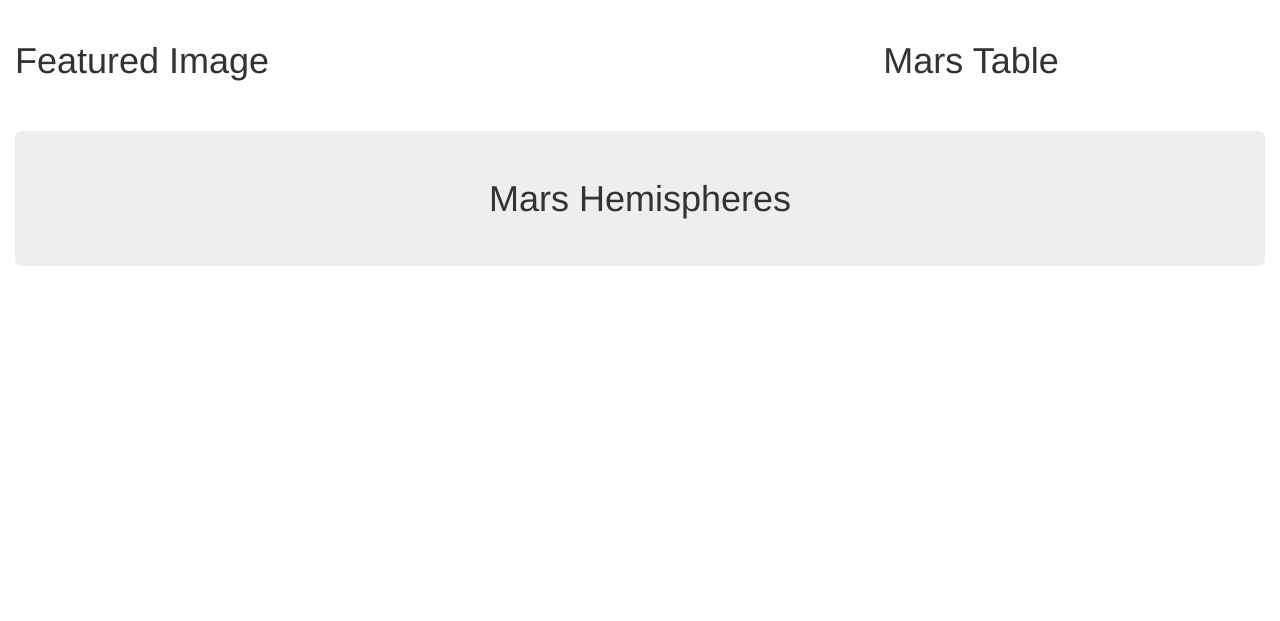
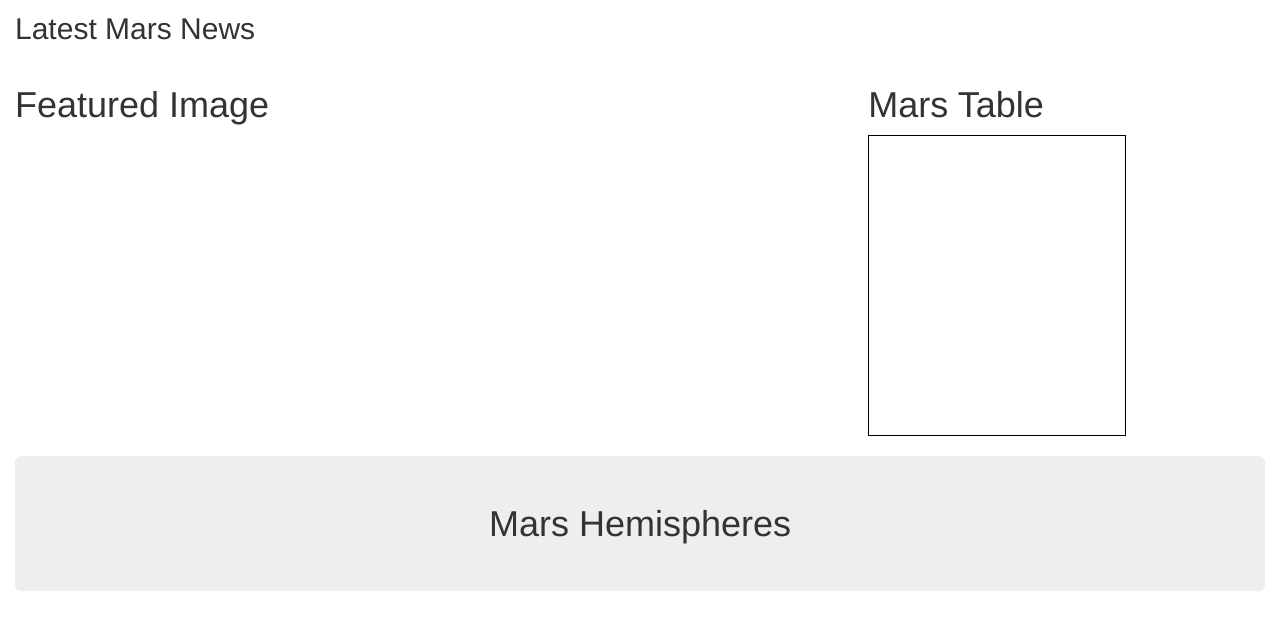
Before and after one commit to J-Schea29/web-scraping-challenge, a Flask app: page / in a window 1280 px wide. Shown: the part 318-939 px from the top of the page. Before the commit the page ends 584 px from the top, so only its background shows below. Run offline with Flask 2, Linux system fonts and the light colour scheme; data that the repository does not hold is empty; some libraries are stand-ins or nearby versions.

Commit message:
Update index.html

```diff
--- a/Mission_to_Mars/templates/index.html
+++ b/Mission_to_Mars/templates/index.html
@@ -12,8 +12,8 @@
 
 <body>
     <div class="container-fluid">
-        <div class="jumbotron text-center">
-            <h1>Mission to Mars</h1>
+        <div class="jumbotron text-center" style="background-image: url('http://2.bp.blogspot.com/-EV6tLYaDZJE/Th6tirHH-uI/AAAAAAAAACY/pis1pJavAVE/s1600/3511_plate_5_copy.jpg'); height:300px">
+            <h1 style="color: red;">Mission to Mars</h1>
             <p><a class="btn btn-primary btn-lg" href="/scrape" role="button">Scrape New Data!</a></p>
         </div>
 
@@ -30,9 +30,11 @@
             </div>
             <div class ="col-md-4">
 
-                <div class = "container-fluid">
+                <div class="border">
                     <h1>Mars Table</h1>
-                        <table>{{mars.mars_table|safe}}</table>
+                        <table style="width: 65%; height: auto; border: 1px solid black">
+                            <td width = "200px" height="300px">{{mars.mars_table|safe}}</td>
+                        </table>
 
                 </div>
             </div>
```
